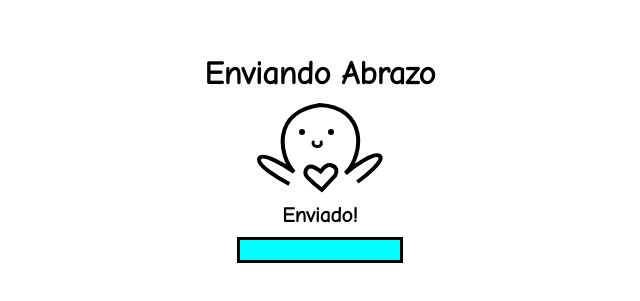
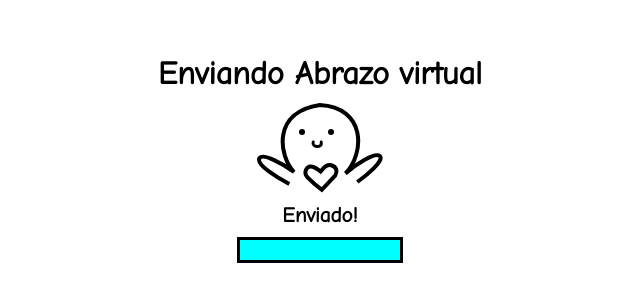
Before and after one commit to llKingOfNightll/Abrazo-Vs, a plain HTML site: page Index.html in a window 1280 px wide. Shown: the part 241-542 px from the top of the page, without its empty margins (320-960 px from the left). Drawn offline with Linux system fonts and the light colour scheme.

Commit message:
actualizacion

```diff
--- a/Index.html
+++ b/Index.html
@@ -14,7 +14,7 @@
     <script src="script.js"></script>
 </body>
     <div class="container">
-        <h1>Enviando Abrazo </h1>
+        <h1>Enviando Abrazo virtual</h1>
         <img src="penguin.svg" alt="">
         <p id="loading-message">Cargando...</p>
         <div class="box">
```
